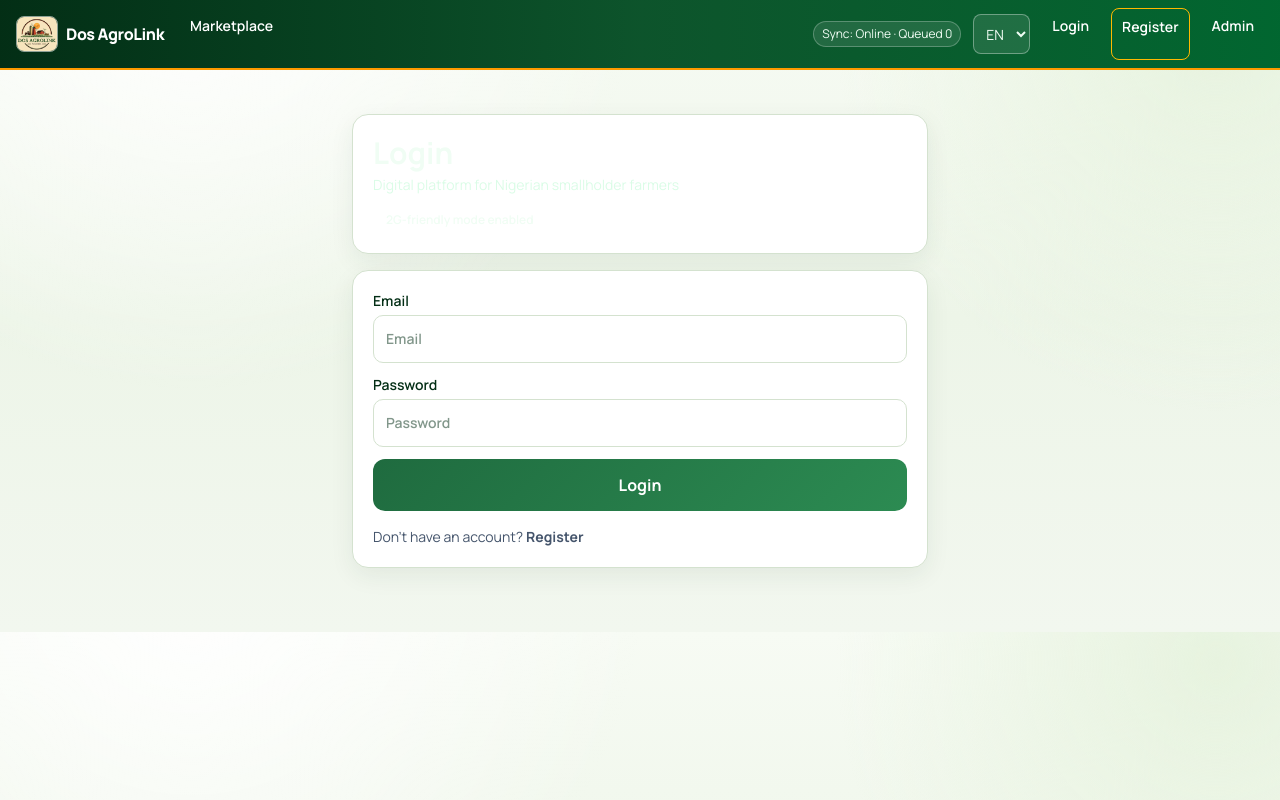
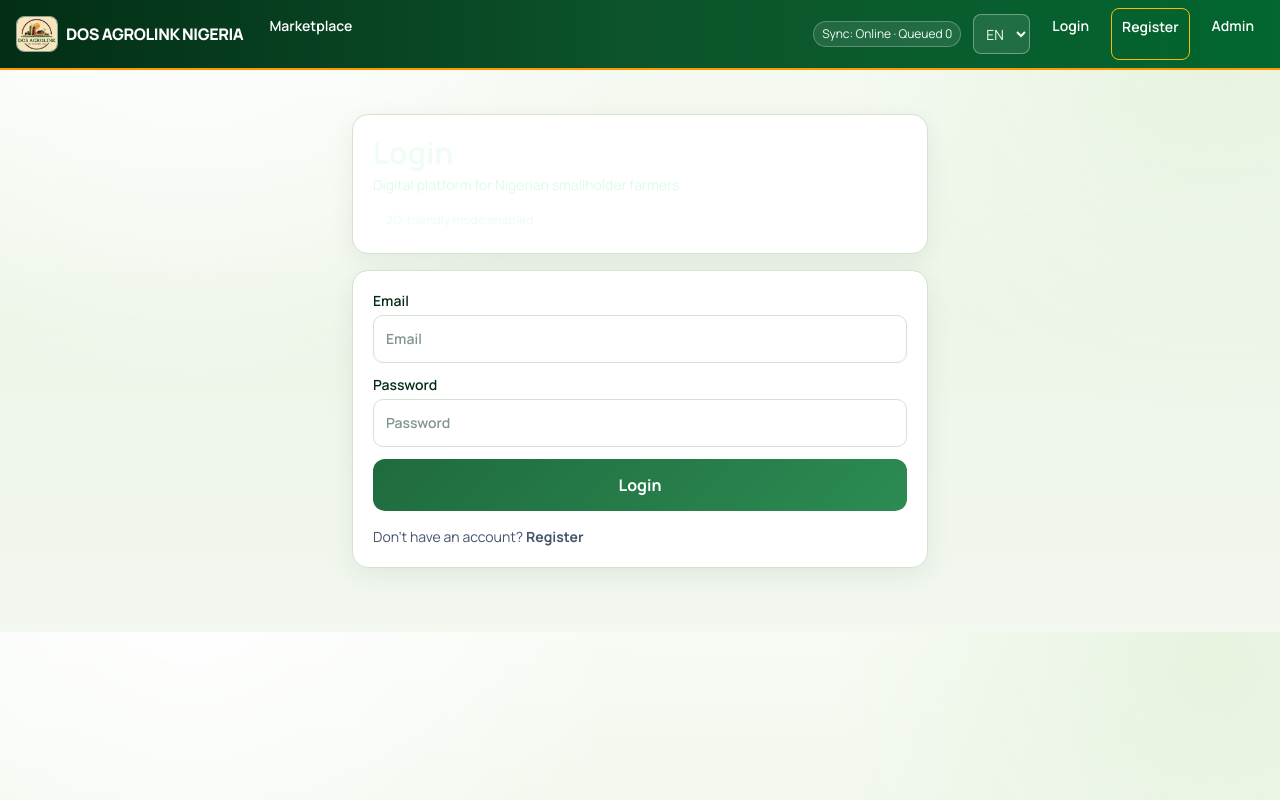
Before and after one commit to steve-diamond/agrolink-frontend, a Next.js app: page /login in a window 1280 px wide. Built offline with nearby package versions, Linux system fonts and the light colour scheme.

Commit message:
Rename brand text to DOS AGROLINK NIGERIA

```diff
--- a/app/(auth)/register/page.tsx
+++ b/app/(auth)/register/page.tsx
@@ -58,7 +58,7 @@ export default function RegisterPage() {
       </section>
 
       <section className="card p-5">
-        <p className="mt-0 text-sm text-slate-600">Join AgroLink as a buyer or farmer.</p>
+        <p className="mt-0 text-sm text-slate-600">Join DOS AGROLINK NIGERIA as a buyer or farmer.</p>
 
         {error && (
           <div className="mb-4 rounded-lg border border-red-200 bg-red-50 px-3 py-2 text-sm text-red-600">
--- a/app/admin/(protected)/page.tsx
+++ b/app/admin/(protected)/page.tsx
@@ -369,7 +369,7 @@ export default function AdminDashboardPage() {
             <p className="m-0 text-xs uppercase tracking-[0.08em] text-slate-300">
               Investor Control Room
             </p>
-            <h1 className="mt-2 text-3xl font-semibold">AgroLink Executive Dashboard</h1>
+            <h1 className="mt-2 text-3xl font-semibold">DOS AGROLINK NIGERIA Executive Dashboard</h1>
             <p className="mt-2 text-slate-300">
               Live market intelligence, operations, and approval performance.
             </p>
--- a/app/layout.tsx
+++ b/app/layout.tsx
@@ -5,7 +5,7 @@ import ServiceWorkerRegistration from "@/components/ServiceWorkerRegistration";
 import type { Metadata } from "next";
 
 export const metadata: Metadata = {
-  title: "Dos AgroLink Nigeria",
+  title: "DOS AGROLINK NIGERIA",
   description: "Digital platform for Nigerian smallholder farmers.",
   manifest: "/manifest.webmanifest",
 };
--- a/app/page.tsx
+++ b/app/page.tsx
@@ -44,10 +44,10 @@ const painPoints = [
 ];
 
 const faqs = [
-  "What does Agrolinking do in simple terms?",
+  "What does DOS AGROLINK NIGERIA do in simple terms?",
   "Do you only operate in Nigeria?",
-  "What makes Agrolinking different from other agtech companies?",
-  "How can my organization partner with Agrolinking?",
+  "What makes DOS AGROLINK NIGERIA different from other agtech companies?",
+  "How can my organization partner with DOS AGROLINK NIGERIA?",
   "Are you a non-profit organization?",
 ];
 
@@ -63,7 +63,7 @@ export default function Home() {
           <p className="section-kicker">OUR VISION</p>
           <h2>A connected, Sustainable African Agribusiness</h2>
           <p>
-            AgroLinking delivers a vibrant African agribusiness ecosystem where every farmer, processor,
+            DOS AGROLINK NIGERIA delivers a vibrant African agribusiness ecosystem where every farmer, processor,
             and stakeholder thrives. We connect through the right information, shorten uncertainty in production,
             and foster transparent market access to amplify food security, economic empowerment, and environmental
             balance across the continent.
@@ -75,7 +75,7 @@ export default function Home() {
         <p className="section-kicker">VALUE</p>
         <h2>From Data to Decisions, From Farm to Fork</h2>
         <p className="section-intro">
-          AgroLinking transforms fragmented agriculture into connected outcomes for teams, processors, and investors.
+          DOS AGROLINK NIGERIA transforms fragmented agriculture into connected outcomes for teams, processors, and investors.
           One trusted flow from source to service.
         </p>
 
@@ -94,7 +94,7 @@ export default function Home() {
 
       <section className="story-block">
         <p className="section-kicker">REAL</p>
-        <h2>We built AgroLinking because we&apos;ve been in your shoes!</h2>
+        <h2>We built DOS AGROLINK NIGERIA because we&apos;ve been in your shoes!</h2>
         <p className="section-intro">
           Our journey did not start with a business plan. It began with shared reality. We have stood in the fields,
           walked the markets, and built in uncertainty. This is why our platform is designed around trust, visibility,
@@ -129,7 +129,7 @@ export default function Home() {
         <p className="section-kicker">FAQs</p>
         <h2>Frequently Asked Questions</h2>
         <p className="section-intro">
-          AgroLinking welcomes inquiries from farmers, processors, agribusinesses, and institutions.
+          DOS AGROLINK NIGERIA welcomes inquiries from farmers, processors, agribusinesses, and institutions.
         </p>
 
         <div className="faq-grid">
@@ -146,7 +146,7 @@ export default function Home() {
 
       <footer className="landing-footer">
         <div className="footer-brand">
-          <Image src={dosLogo} alt="Dos AgroLink logo" width={50} height={50} className="footer-logo" />
+          <Image src={dosLogo} alt="DOS AGROLINK NIGERIA logo" width={50} height={50} className="footer-logo" />
           <h3>Bring Verifiable Truth to Your Chain?</h3>
           <Link href="/contact" className="cta-link">
             Talk to us
@@ -165,7 +165,7 @@ export default function Home() {
         <div className="footer-contact">
           <h4>Reach Out</h4>
           <p>+234 806 1139 719</p>
-          <p>info@agrolinking.com</p>
+          <p>info@dosagrolinknigeria.com</p>
           <form className="newsletter-form" action="#">
             <input type="email" placeholder="Enter your email address" aria-label="Email address" />
             <button type="submit">Submit</button>
@@ -173,7 +173,7 @@ export default function Home() {
         </div>
 
         <div className="footer-bottom">
-          <p>agrolinking</p>
+          <p>DOS AGROLINK NIGERIA</p>
           <div>
             <a href="#">Privacy Policy</a>
             <a href="#">Refund Policy</a>
--- a/components/NavBar.tsx
+++ b/components/NavBar.tsx
@@ -79,12 +79,12 @@ export default function NavBar() {
       >
         <Image
           src={dosLogo}
-          alt="Dos AgroLink logo"
+          alt="DOS AGROLINK NIGERIA logo"
           width={42}
           height={42}
           className="rounded-lg border border-white/55"
         />
-        <span>Dos AgroLink</span>
+        <span>DOS AGROLINK NIGERIA</span>
       </Link>
 
       <Link href="/marketplace" className={linkBase}>Marketplace</Link>
--- a/services/uiCopy.ts
+++ b/services/uiCopy.ts
@@ -51,7 +51,7 @@ type CopyPack = {
 };
 
 const ENGLISH: CopyPack = {
-  appName: "Dos AgroLink Nigeria",
+  appName: "DOS AGROLINK NIGERIA",
   tagline: "Digital platform for Nigerian smallholder farmers",
   welcome: "Welcome",
   login: "Login",
@@ -72,7 +72,7 @@ const ENGLISH: CopyPack = {
   myFarm: "My Farm",
   finance: "Financial Services",
   marketplaceHeading: "Marketplace",
-  marketplaceSubheading: "Fresh farm produce from approved farmers across AgroLink.",
+  marketplaceSubheading: "Fresh farm produce from approved farmers across DOS AGROLINK NIGERIA.",
   loading: "Loading...",
   loadingProducts: "Loading approved products...",
   loadingOrders: "Loading your orders...",
```
